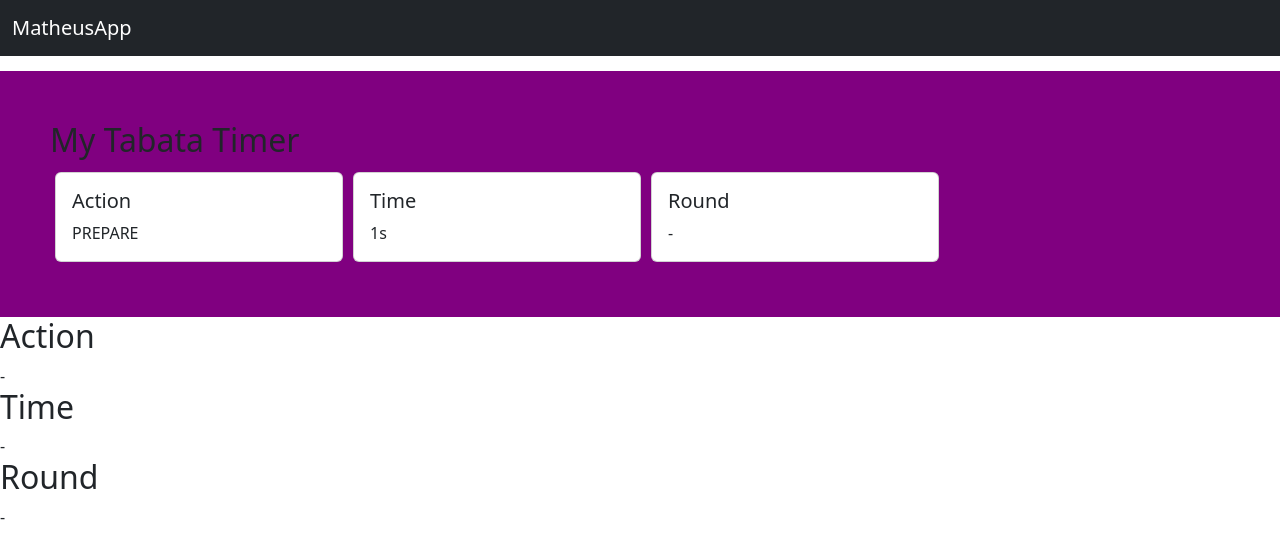
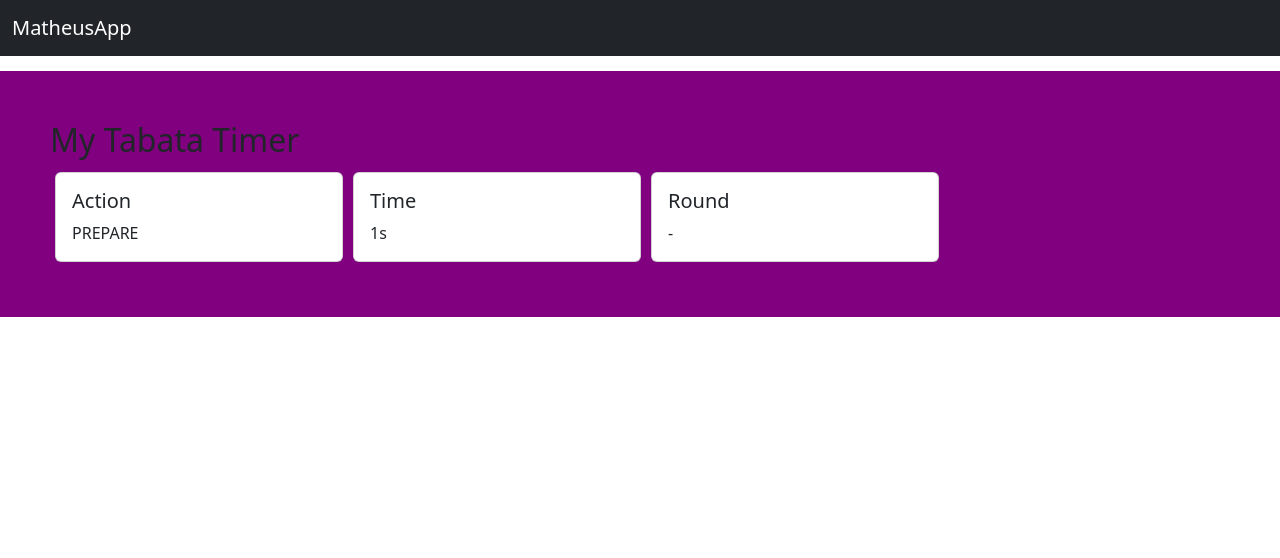
Before and after one commit to M4th3usao/angular-aula1, an Angular app: page / in a window 1280 px wide. Shown: the top 558 px of the page. Built offline with nearby package versions, Linux system fonts and the light colour scheme.

Commit message:
1 file modified

```diff
--- a/src/app/app.component.html
+++ b/src/app/app.component.html
@@ -68,13 +68,6 @@
   </div>
 </div>
 
-<h2>Action</h2>
-<div id="app-action">-</div>
-<h2>Time</h2>
-<div id="app-time">-</div>
-<h2>Round</h2>
-<div id="app-round">-</div>
-
 <style>
   .tabataTimers{
     background-color: purple;
```
